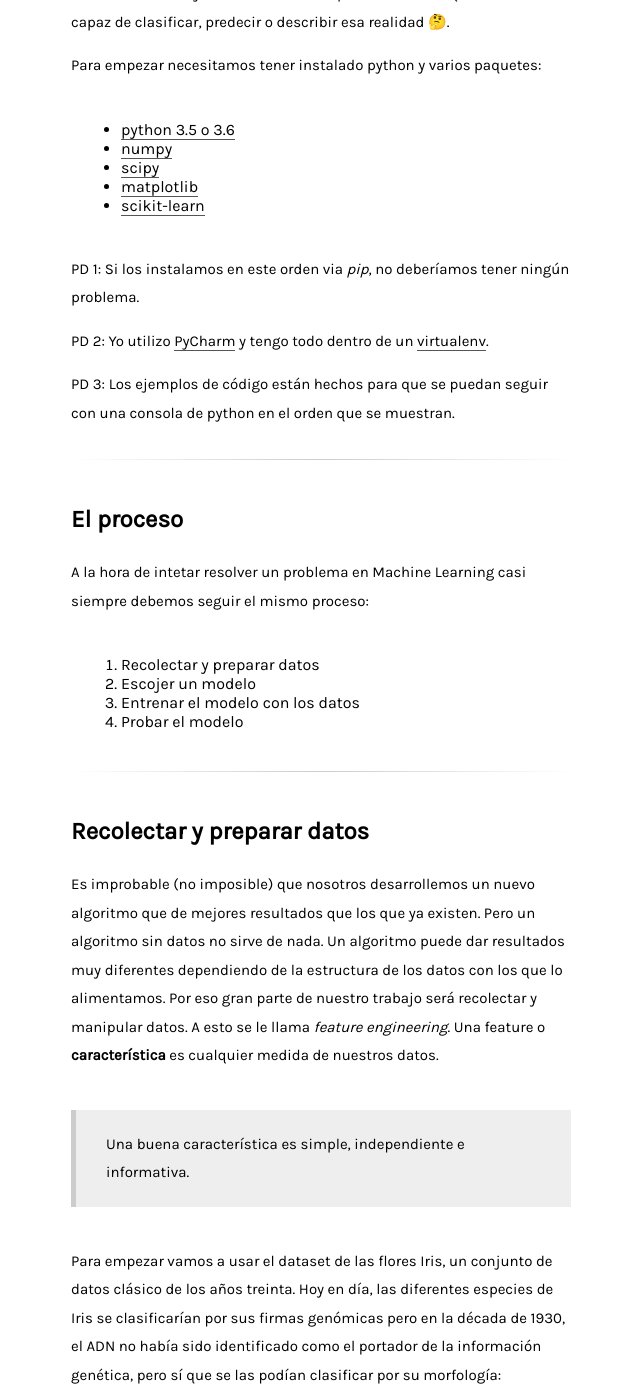
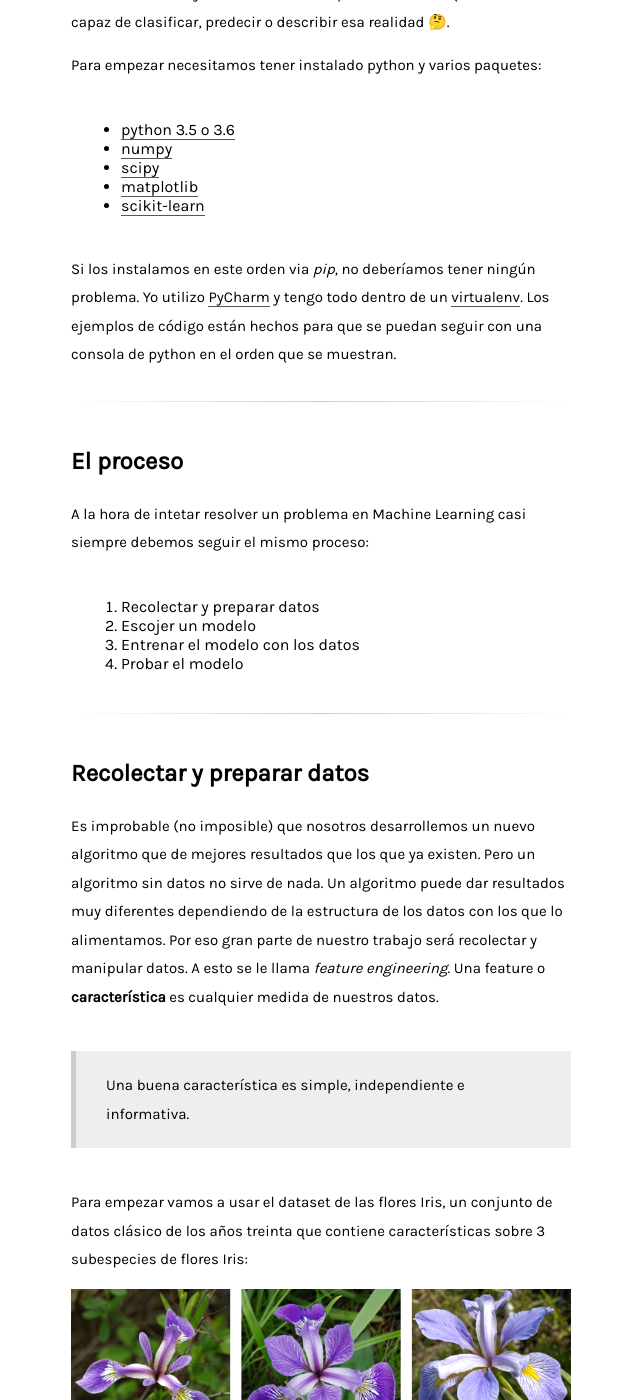
Before and after one commit to stanete/stanete.github.io, a Jekyll site: the page built from _posts/2017-01-15-introduccion-machine-learning-sin-hype.md, in a window 1280 px wide and 1400 px high, scrolled down 1009 px. Shown: the whole window, without its empty margins (319-959 px from the left). Built offline with Jekyll 4.4.1, drawn with Linux system fonts in a browser that asks for light colours; comment, search, counter and statistics services are not loaded; some of the changed text lies outside the part shown.

Commit message:
Add image of Iris flowers

```diff
--- a/_posts/2017-01-15-introduccion-machine-learning-sin-hype.md
+++ b/_posts/2017-01-15-introduccion-machine-learning-sin-hype.md
@@ -9,7 +9,7 @@ mailchimp: true
 
 Este es el primer post de **Machine Learning pero sin hype**, una serie sobre aprendizaje automático (o de máquinas) en español. Vamos a saltarnos la parte de explicar qué es [Machine Learning](https://es.wikipedia.org/wiki/Aprendizaje_autom%C3%A1tico) y para qué sirve y vamos a empezar directamente con cosas más prácticas.
 
-PD: En próximos posts hablaremos sobre Deep Learning también 😏.
+En próximos posts hablaremos sobre Deep Learning también 😏.
 
 ## ¿Cómo se empieza?
 
@@ -27,11 +27,7 @@ Para empezar necesitamos tener instalado python y varios paquetes:
 - [matplotlib](http://matplotlib.org/)
 - [scikit-learn](http://scikit-learn.org/)
 
-PD 1: Si los instalamos en este orden via *pip*, no deberíamos tener ningún problema.
-
-PD 2: Yo utilizo [PyCharm](https://www.jetbrains.com/pycharm/) y tengo todo dentro de un [virtualenv](https://virtualenv.pypa.io/en/stable/).
-
-PD 3: Los ejemplos de código están hechos para que se puedan seguir con una consola de python en el orden que se muestran.
+Si los instalamos en este orden via *pip*, no deberíamos tener ningún problema. Yo utilizo [PyCharm](https://www.jetbrains.com/pycharm/) y tengo todo dentro de un [virtualenv](https://virtualenv.pypa.io/en/stable/). Los ejemplos de código están hechos para que se puedan seguir con una consola de python en el orden que se muestran.
 
 <div class="divider"></div>
 
@@ -52,7 +48,11 @@ Es improbable (no imposible) que nosotros desarrollemos un nuevo algoritmo que d
 
 > Una buena característica es simple, independiente e informativa.
 
-Para empezar vamos a usar el dataset de las flores Iris, un conjunto de datos clásico de los años treinta. Hoy en día, las diferentes especies de Iris se clasificarían por sus firmas genómicas pero en la década de 1930, el ADN no había sido identificado como el portador de la información genética, pero sí que se las podían clasificar por su morfología:
+Para empezar vamos a usar el dataset de las flores Iris, un conjunto de datos clásico de los años treinta que contiene características sobre 3 subespecies de flores Iris:
+
+![iris_setosa](../images/iris_flowers.png)
+
+ Hoy en día, las diferentes especies de Iris se clasificarían por sus firmas genómicas pero en la década de 1930, el ADN no había sido identificado como el portador de la información genética, pero sí que se las podían clasificar por su morfología:
 
 - Longitud del sépalo (sepal length (cm))
 - Anchura del sépalo (sepal width (cm))
```
Also changed, not shown: images/iris_flowers.png (added).
